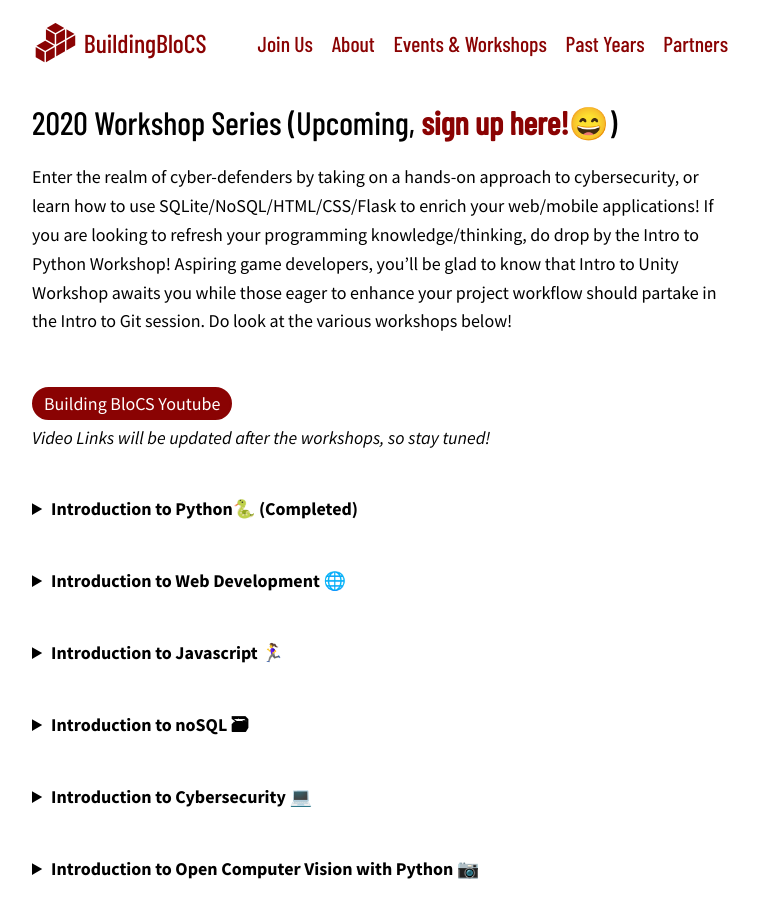
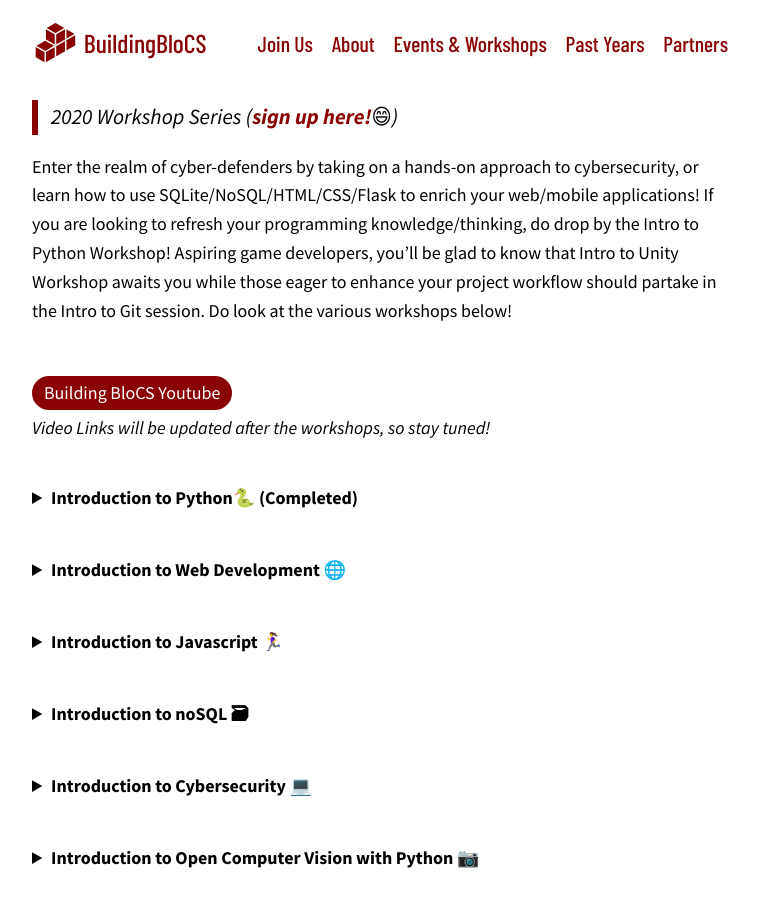
Before and after one commit to buildingblocs/2020, a Jekyll site: the page built from pre-event/workshop/index.md, in a window 1280 px wide and 900 px high. Shown: the whole window, without its empty margins (260-1019 px from the left). Built offline with Jekyll 4.4.1, drawn with Linux system fonts in a browser that asks for light colours; some web fonts are replaced; our own code applies the rules of GitHub Pages for plain Markdown files.

Commit message:
Update index.md

```diff
--- a/pre-event/workshop/index.md
+++ b/pre-event/workshop/index.md
@@ -2,7 +2,7 @@
 layout: default
 ---
 
-## 2020 Workshop Series (Upcoming, [**sign up here!**](https://forms.gle/wdzqCbVki58rj7da9)😄)
+> 2020 Workshop Series ([**sign up here!**](https://forms.gle/wdzqCbVki58rj7da9)😄)
 
 Enter the realm of cyber-defenders by taking on a hands-on approach to cybersecurity, or learn how to use SQLite/NoSQL/HTML/CSS/Flask to enrich your web/mobile applications! If you are looking to refresh your programming knowledge/thinking, do drop by the Intro to Python Workshop! Aspiring game developers, you’ll be glad to know that Intro to Unity Workshop awaits you while those eager to enhance your project workflow should partake in the Intro to Git session. Do look at the various workshops below!
 
```
